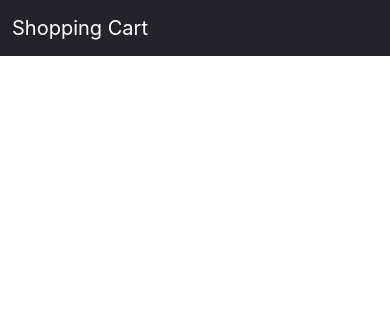
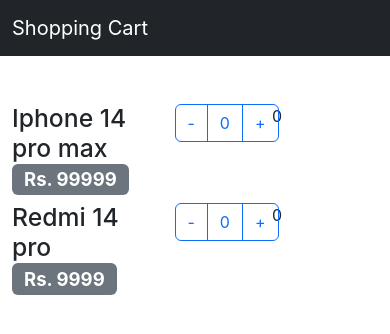
Before and after one commit to ashishp911/ReactJS-Project-1, a React (Create React App) app: page / in a window 390 px wide. Shown: the top 334 px of the page. Built offline with nearby package versions, Linux system fonts and the light colour scheme.

Commit message:
completed non responsive UI

```diff
--- a/src/App.js
+++ b/src/App.js
@@ -1,10 +1,28 @@
 import logo from './logo.svg';
 import './App.css';
 import Navbar from './components/Navbar.js';
-
+import ProductList from './components/ProductList.js'
 function App() {
+  const productList = [
+    {
+      name: "Iphone 14 pro max",
+      price: 99999,
+      quantity: 0,
+    },
+    {
+      name: "Redmi 14 pro",
+      price: 9999,
+      quantity: 0,
+    },
+  ]
   return (
+    <>
     <Navbar />
+    <main className='container mt-5'>
+      <ProductList productList = {productList} />
+    </main>
+    {/* <Footer /> */}
+    </>
   );
 }
 
--- a/src/components/Navbar.js
+++ b/src/components/Navbar.js
@@ -1,3 +1,5 @@
+// Vs code shoortcut for creating class component ==> cc
+
 import React from 'react'
 
 class Navbar extends React.Component {
--- /dev/null
+++ b/src/components/Product.js
@@ -0,0 +1,31 @@
+
+import React from "react";
+
+export default function Product(props) {
+  return (
+    <div className="row">
+      <div className="col-5">
+        <h2>
+          {props.product.name}{" "}
+          <span class="badge bg-secondary">Rs. {props.product.price}</span>
+        </h2>
+      </div>
+        <div className="col-3">
+            <div class="btn-group" role="group" aria-label="Basic outlined example">
+            <button type="button" class="btn btn-outline-primary">
+                -
+            </button>
+            <button type="button" class="btn btn-outline-primary">
+                {props.product.quantity}
+            </button>
+            <button type="button" class="btn btn-outline-primary">
+                +
+            </button>
+            </div>
+      </div>
+      <div className="col-4">
+        {props.product.quantity * props.product.price}
+      </div>
+    </div>
+  );
+}
--- /dev/null
+++ b/src/components/ProductList.js
@@ -0,0 +1,13 @@
+// VS code shortcut for creating function component == > rfc
+
+import React from 'react'
+import Product from './Product.js'
+
+export default function ProductList(props) {
+    console.log(props)
+    return (
+        props.productList.map((product, index)=>{
+            return <Product product = {product} key = {index} />
+        })
+  )
+}
```
